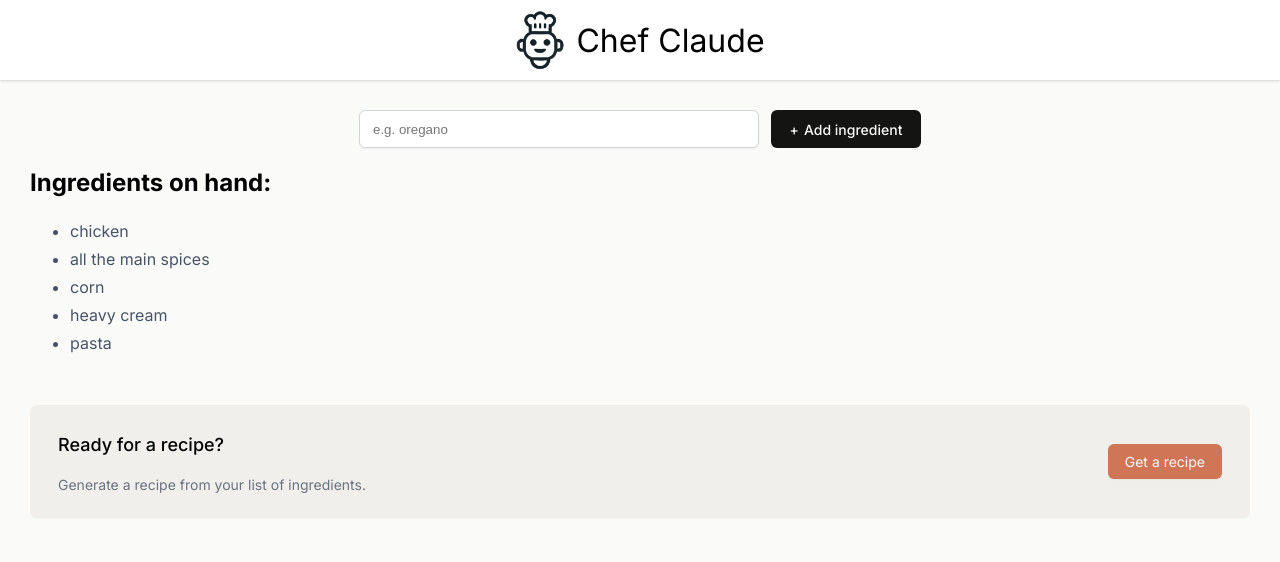
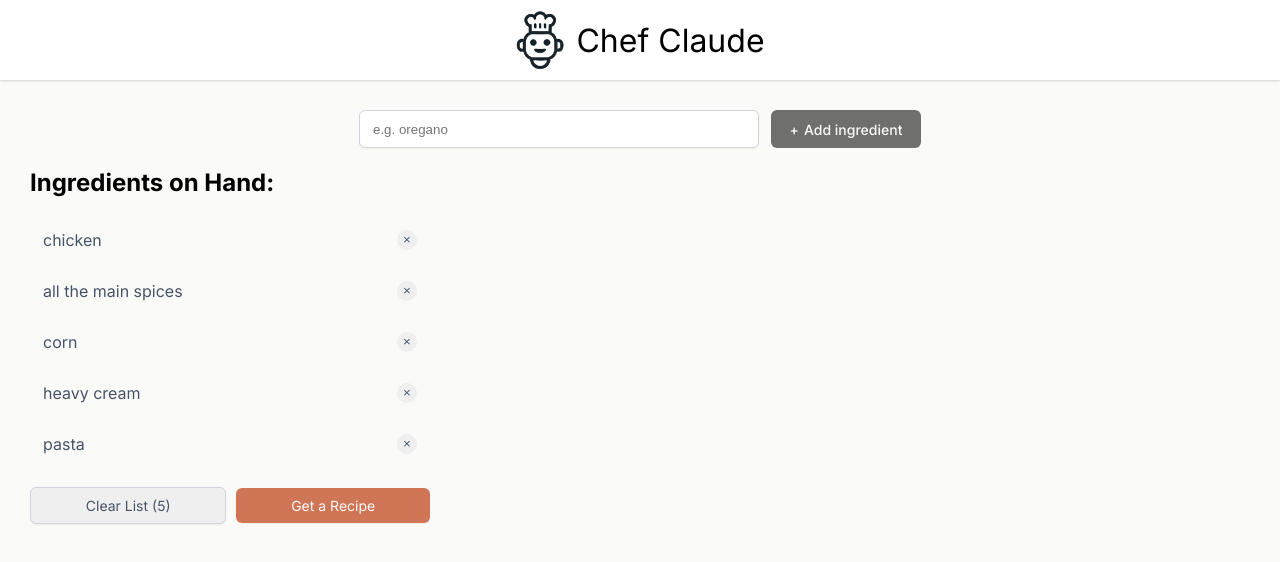
Before and after one commit to aalexblade/Chef-Claude-test, a React (Vite) app: page / in a window 1280 px wide. Shown: the top 562 px of the page. Built offline with nearby package versions, Linux system fonts and the light colour scheme; no server answers; what @huggingface/inference would draw is missing.

Commit message:
add border-radius 50 remove btn in css

```diff
--- a/src/components/IngredientsList.jsx
+++ b/src/components/IngredientsList.jsx
@@ -1,18 +1,68 @@
-export default function IngredientsList(props) {
-  const ingredientsListItems = props.ingredients.map(ingredient => (
-      <li key={ingredient}>{ingredient}</li>
-  ))
+import React from "react";
+
+export default function IngredientsList({
+  ingredients,
+  getRecipe,
+  removeIngredient,
+  isLoading,
+  clearIngredients,
+}) {
+  const handleGetRecipe = () => {
+    if (!isLoading) {
+      getRecipe();
+    }
+  };
+
+  const ingredientsListItems = ingredients.map((ingredient, index) => (
+    <li key={index} className="ingredient-item">
+      <span className="ingredient-name">{ingredient}</span>
+      <button
+        onClick={() => removeIngredient(ingredient)}
+        aria-label={`Remove ${ingredient}`}
+        className="remove-ingredient-btn"
+        disabled={isLoading}
+      >
+        &times;
+      </button>
+    </li>
+  ));
+
+  if (ingredients.length === 0) {
+    return (
+      <section>
+        <h2>Ingredients on Hand:</h2>
+        <p>Please add ingredients to get a recipe!</p>
+      </section>
+    );
+  }
+
   return (
-      <section>
-          <h2>Ingredients on hand:</h2>
-          <ul className="ingredients-list" aria-live="polite">{ingredientsListItems}</ul>
-          {props.ingredients.length > 3 && <div className="get-recipe-container">
-              <div  ref={props.ref}>
-                  <h3>Ready for a recipe?</h3>
-                  <p>Generate a recipe from your list of ingredients.</p>
-              </div>
-              <button onClick={props.getRecipe}>Get a recipe</button>
-          </div>}
-      </section>
-  )
+    <section>
+      <h2>Ingredients on Hand:</h2>
+      <ul className="ingredients-list" aria-live="polite">
+        {ingredientsListItems}
+      </ul>
+
+      <div className="ingredients-actions">
+        {" "}
+        {/* New container for action buttons */}
+        {/* Clear List Button */}
+        <button
+          onClick={clearIngredients}
+          disabled={isLoading}
+          className="clear-ingredients-btn"
+        >
+          Clear List ({ingredients.length})
+        </button>
+        {/* Get Recipe Button */}
+        <button
+          onClick={handleGetRecipe}
+          disabled={isLoading}
+          className="get-recipe-btn"
+        >
+          {isLoading ? "Generating..." : "Get a Recipe"}
+        </button>
+      </div>
+    </section>
+  );
 }
--- a/src/components/Main.jsx
+++ b/src/components/Main.jsx
@@ -1,52 +1,153 @@
-import React from "react";
+import React, { useState, useEffect, useRef } from "react";
 import IngredientsList from "./IngredientsList";
 import ClaudeRecipe from "./ClaudeRecipe";
 import { getRecipeFromChefClaude } from "../ai";
 
 export default function Main() {
-  const [ingredients, setIngredients] = React.useState([
+  const [ingredients, setIngredients] = useState([
     "chicken",
     "all the main spices",
     "corn",
     "heavy cream",
     "pasta",
   ]);
-  const [recipe, setRecipe] = React.useState("");
-  const recipeSection = React.useRef(null);
+  const [recipe, setRecipe] = useState("");
+  const [inputIngredient, setInputIngredient] = useState('');
+  const [isLoading, setIsLoading] = useState(false);
+  const [error, setError] = useState(null);
+  const [duplicateError, setDuplicateError] = useState(null);
 
-  React.useEffect(() => {
+  const recipeSection = useRef(null);
+  const inputRef = useRef(null); // Reference for input autofocus
+
+  useEffect(() => {
+    // Scroll effect when a new recipe is received
     if (recipe !== "" && recipeSection.current !== null) {
       recipeSection.current.scrollIntoView({ behavior: "smooth" });
     }
   }, [recipe]);
 
   async function getRecipe() {
-    const recipeMarkdown = await getRecipeFromChefClaude(ingredients);
-    setRecipe(recipeMarkdown);
+    if (ingredients.length === 0) {
+      setError("Please add at least one ingredient!");
+      return;
+    }
+
+    setIsLoading(true);
+    setRecipe("");
+    setError(null);
+    setDuplicateError(null);
+
+    try {
+      const recipeMarkdown = await getRecipeFromChefClaude(ingredients);
+      setRecipe(recipeMarkdown);
+    } catch (e) {
+      console.error("Error fetching recipe from Claude:", e);
+      setError("An error occurred while fetching the recipe. Check your connection or try again later.");
+    } finally {
+      setIsLoading(false);
+    }
   }
 
-  function addIngredient(formData) {
-    const newIngredient = formData.get("ingredient");
+  function addIngredient(e) {
+    e.preventDefault();
+    const newIngredient = inputIngredient.trim();
+
+    setDuplicateError(null);
+    setError(null);
+
+    if (newIngredient === "") {
+      return;
+    }
+
+    // 1. Check for invalid characters (letters only)
+    if (!/[a-zA-Z]/.test(newIngredient)) {
+        setError("Ingredient must contain letters (A-Z).");
+        return;
+    }
+
+    // 2. Check for ingredient limit (e.g., 10 items max)
+    const MAX_INGREDIENTS = 10;
+    if (ingredients.length >= MAX_INGREDIENTS) {
+      setError(`Maximum ${MAX_INGREDIENTS} ingredients allowed. Please clear some.`);
+      return;
+    }
+
+    // Normalize for case-insensitive duplicate check
+    const normalizedNewIngredient = newIngredient.toLowerCase();
+
+    // 3. DUPLICATE CHECK
+    const isDuplicate = ingredients.some(
+      (ing) => ing.toLowerCase() === normalizedNewIngredient
+    );
+
+    if (isDuplicate) {
+      setDuplicateError(`Ingredient "${newIngredient}" is already in your list.`);
+      return;
+    }
+
+    // Add ingredient and auto-focus
     setIngredients((prevIngredients) => [...prevIngredients, newIngredient]);
+    setInputIngredient('');
+    inputRef.current.focus(); // Set focus back to input
   }
+
+  function removeIngredient(ingredientToRemove) {
+    setIngredients((prevIngredients) =>
+      prevIngredients.filter((ing) => ing !== ingredientToRemove)
+    );
+    setRecipe("");
+    setError(null);
+    setDuplicateError(null);
+  }
+
+  // 4. Function to clear all ingredients
+  function clearIngredients() {
+    setIngredients([]);
+    setRecipe("");
+    setError(null);
+    setDuplicateError(null);
+    inputRef.current.focus();
+  }
+
 
   return (
     <main>
-      <form action={addIngredient} className="add-ingredient-form">
+      <form onSubmit={addIngredient} className="add-ingredient-form">
         <input
+          ref={inputRef} // Attach ref for autofocus
           type="text"
           placeholder="e.g. oregano"
           aria-label="Add ingredient"
           name="ingredient"
+          value={inputIngredient}
+          onChange={(e) => setInputIngredient(e.target.value)}
         />
-        <button>Add ingredient</button>
+        <button disabled={inputIngredient.trim() === ''}>Add ingredient</button>
       </form>
 
+      {/* Display errors and warnings */}
+      {error && <div className="error-message">❌ {error}</div>}
+      {duplicateError && <div className="error-message warning">⚠️ {duplicateError}</div>}
+
       {ingredients.length > 0 && (
-        <IngredientsList ingredients={ingredients} getRecipe={getRecipe} />
+        <IngredientsList
+          ingredients={ingredients}
+          getRecipe={getRecipe}
+          removeIngredient={removeIngredient}
+          isLoading={isLoading}
+          clearIngredients={clearIngredients} // Pass clear function
+        />
       )}
 
-      {recipe && (
+      {/* Loading indicator */}
+      {isLoading && (
+        <div className="loading-message">
+            🧑‍🍳 Chef Claude is cooking up a recipe...
+        </div>
+      )}
+
+      {recipe && !isLoading && (
         <div ref={recipeSection}>
           <ClaudeRecipe recipe={recipe} />
         </div>
--- a/src/css/index.css
+++ b/src/css/index.css
@@ -1,3 +1,6 @@
+/* ====================================================================
+   1. BASE STYLES & LAYOUT
+   ==================================================================== */
 * {
   box-sizing: border-box;
 }
@@ -5,9 +8,14 @@
 body {
   margin: 0;
   font-family: Inter, sans-serif;
-  background-color: #FAFAF8;
+  background-color: #fafaf8;
 }
 
+main {
+  padding: 30px 30px 10px;
+}
+
+/* --- Header --- */
 header {
   display: flex;
   justify-content: center;
@@ -15,9 +23,8 @@ header {
   gap: 11px;
   height: 80px;
   background-color: white;
-  box-shadow: 0px 1px 3px 0px
-              rgba(0, 0, 0, 0.10), 0px 1px 2px 0px
-              rgba(0, 0, 0, 0.06);
+  box-shadow: 0px 1px 3px 0px rgba(0, 0, 0, 0.1),
+    0px 1px 2px 0px rgba(0, 0, 0, 0.06);
 }
 
 header > img {
@@ -28,9 +35,9 @@ header > h1 {
   font-weight: 400;
 }
 
-main {
-  padding: 30px 30px 10px;
-}
+/* ====================================================================
+   2. INPUT FORM STYLES
+   ==================================================================== */
 
 .add-ingredient-form {
   display: flex;
@@ -41,7 +48,7 @@ main {
 
 .add-ingredient-form > input {
   border-radius: 6px;
-  border: 1px solid #D1D5DB;
+  border: 1px solid #d1d5db;
   padding: 9px 13px;
   box-shadow: 0px 1px 2px 0px rgba(0, 0, 0, 0.05);
   flex-grow: 1;
@@ -54,10 +61,21 @@ main {
   border-radius: 6px;
   border: none;
   background-color: #141413;
-  color: #FAFAF8;
+  color: #fafaf8;
   width: 150px;
   font-size: 0.875rem;
   font-weight: 500;
+  cursor: pointer;
+  transition: background-color 0.2s;
+}
+
+.add-ingredient-form > button:hover:not(:disabled) {
+  background-color: #333;
+}
+
+.add-ingredient-form > button:disabled {
+  opacity: 0.6;
+  cursor: not-allowed;
 }
 
 .add-ingredient-form > button::before {
@@ -65,46 +83,180 @@ main {
   margin-right: 5px;
 }
 
-ul.ingredients-list {
-  margin-bottom: 48px;
+/* ====================================================================
+   3. INGREDIENT LIST & ITEMS
+   ==================================================================== */
+
+.ingredients-list {
+  list-style: none;
+  padding: 0;
+  max-width: 400px;
+  margin: 20px 0;
+  margin-bottom: 20px;
 }
 
-ul.ingredients-list > li {
+/* FLEXBOX FOR LIST ITEM */
+.ingredient-item {
+  display: flex;
+  justify-content: space-between;
+  align-items: center;
+  padding: 8px 12px;
+  margin-bottom: 5px;
+  border-radius: 6px;
+  border: 1px solid transparent;
+  transition: background-color 0.2s;
+}
+
+/* ACCENT ON HOVER */
+.ingredient-item:hover {
+  background-color: #f0f0f0;
+}
+
+/* INGREDIENT TEXT */
+.ingredient-name {
+  margin-right: 15px;
+  overflow: hidden;
+  text-overflow: ellipsis;
+  white-space: nowrap;
   color: #475467;
   line-height: 28px;
 }
 
-.get-recipe-container {
+/* REMOVE BUTTON STYLING (Circle & Black X) - ВИПРАВЛЕНО */
+.remove-ingredient-btn {
+  flex-shrink: 0;
+  display: flex;
+  justify-content: center;
+  align-items: center;
+  color: #475467;
+  border-radius: 50%;
+  height: 20px;
+  width: 20px;
+  cursor: pointer;
+  border: none;
+}
+
+.remove-ingredient-btn:hover:not(:disabled) {
+  background-color: #d1d5db;
+  color: #000;
+}
+
+.remove-ingredient-btn:disabled {
+  cursor: not-allowed;
+  background-color: transparent;
+  color: #ccc;
+}
+
+/* ====================================================================
+   4. ACTION BUTTONS & CONTAINERS
+   ==================================================================== */
+
+/* Container for Clear List and Get Recipe buttons */
+.ingredients-actions {
   display: flex;
   justify-content: space-between;
   align-items: center;
-  border-radius: 8px;
-  background: #F0EFEB;
-  padding: 10px 28px;
+  max-width: 400px;
+  margin-top: 20px;
+  gap: 10px;
 }
 
-.get-recipe-container h3 {
-  font-size: 1.125rem;
-  font-weight: 500;
-  line-height: 24px;
-}
-
-.get-recipe-container p {
-  color: #6B7280;
-  font-size: 0.875rem;
-  line-height: 20px;
-}
-
-.get-recipe-container button {
-  border: none;
+/* Clear List Button */
+.clear-ingredients-btn {
+  border: 1px solid #d1d5db;
   border-radius: 6px;
-  background: #D17557;
-  box-shadow: 0px 1px 2px 0px rgba(0, 0, 0, 0.05);
-  color: #FAFAF8;
+  /* background: #d17557; */
+  color: #475467;
   padding: 9px 17px;
   font-family: Inter, sans-serif;
   font-size: 0.875rem;
   cursor: pointer;
+  box-shadow: 0px 1px 2px 0px rgba(0, 0, 0, 0.05);
+  transition: background-color 0.2s;
+  flex-grow: 1;
+}
+
+.clear-ingredients-btn:hover:not(:disabled) {
+  background-color: #f9fafb;
+}
+
+.clear-ingredients-btn:disabled {
+  opacity: 0.6;
+  cursor: not-allowed;
+}
+
+/* Get Recipe Button */
+.get-recipe-btn {
+  border: none;
+  border-radius: 6px;
+  background: #d17557;
+  box-shadow: 0px 1px 2px 0px rgba(0, 0, 0, 0.05);
+  color: #fafaf8;
+  padding: 9px 17px;
+  font-family: Inter, sans-serif;
+  font-size: 0.875rem;
+  cursor: pointer;
+  transition: opacity 0.2s, background-color 0.2s;
+  flex-grow: 1;
+}
+
+.get-recipe-btn:hover:not(:disabled) {
+  background-color: #b86249;
+}
+
+.get-recipe-btn:disabled {
+  opacity: 0.6;
+  cursor: not-allowed;
+}
+
+/* Видаляємо старий контейнер, щоб уникнути конфліктів */
+.get-recipe-container {
+  display: none;
+}
+
+/* ====================================================================
+   5. UTILITY & FEEDBACK (Errors, Warnings, Loading)
+   ==================================================================== */
+
+/* General styles for error and warning messages */
+.error-message {
+  padding: 10px 15px;
+  margin: 15px auto;
+  border-radius: 6px;
+  font-size: 0.9rem;
+  font-weight: 500;
+  color: #cc0000;
+  background-color: #ffe0e0;
+  border: 1px solid #cc0000;
+  max-width: 400px;
+}
+
+/* Style for warnings (duplicates, limit reached) */
+.error-message.warning {
+  color: #a37200;
+  background-color: #fff9e5;
+  border: 1px solid #a37200;
+}
+
+/* Loading indicator */
+.loading-message {
+  text-align: center;
+  padding: 20px;
+  font-size: 1.1rem;
+  color: #475467;
+}
+
+/* ====================================================================
+   6. RECIPE DISPLAY (ClaudeRecipe)
+   ==================================================================== */
+
+.suggested-recipe-container {
+  padding: 1rem;
+  background-color: #fffefb;
+  border-radius: 16px;
+  box-shadow: 0 4px 10px rgba(0, 0, 0, 0.1);
+  max-width: 800px;
+  margin: 30px auto;
 }
 
 .suggested-recipe-container img {
@@ -114,13 +266,6 @@ ul.ingredients-list > li {
   margin-bottom: 1rem;
 }
 
-.suggested-recipe-container {
-  padding: 1rem;
-  background-color: #fffefb;
-  border-radius: 16px;
-  box-shadow: 0 4px 10px rgba(0,0,0,0.1);
-}
-
 .suggested-recipe-container ul li,
 .suggested-recipe-container ol li {
   margin-bottom: 8px;
```
